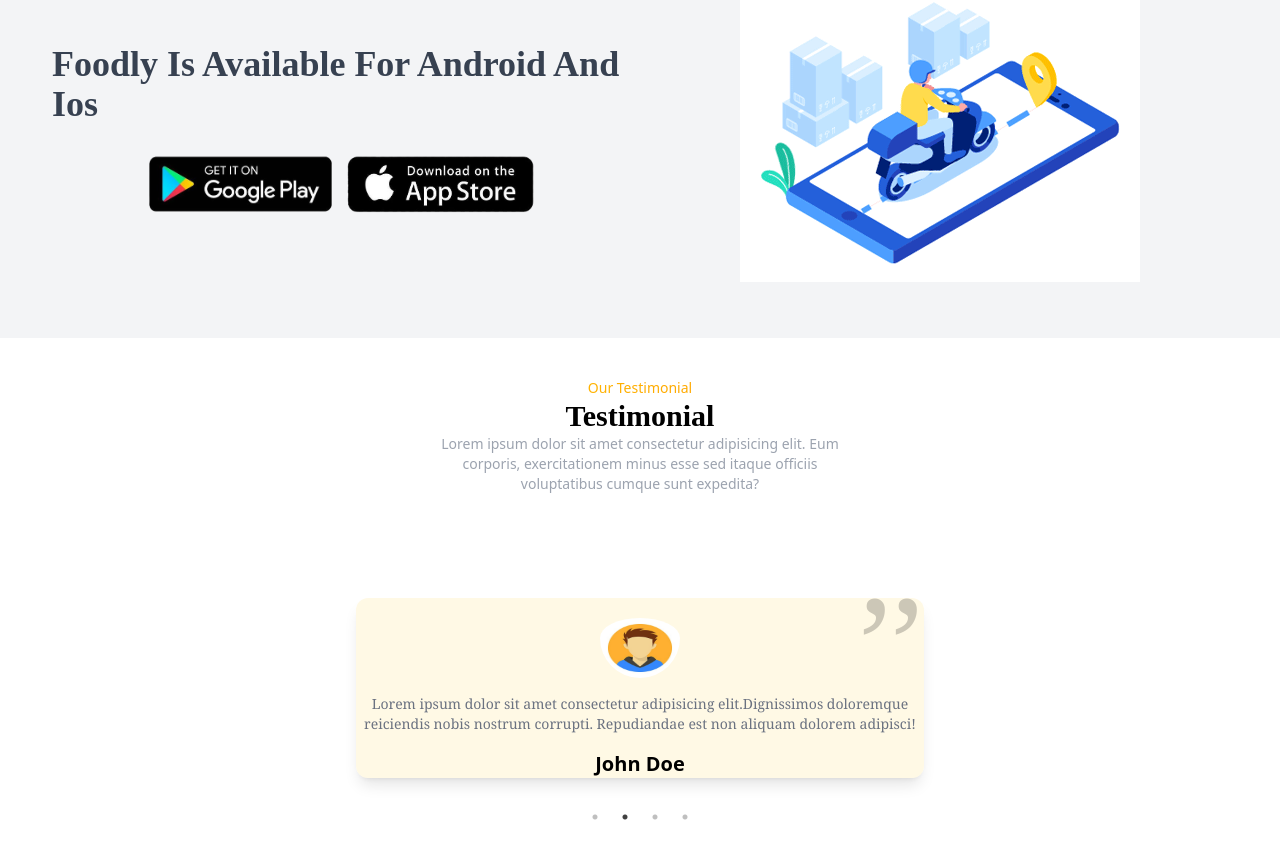
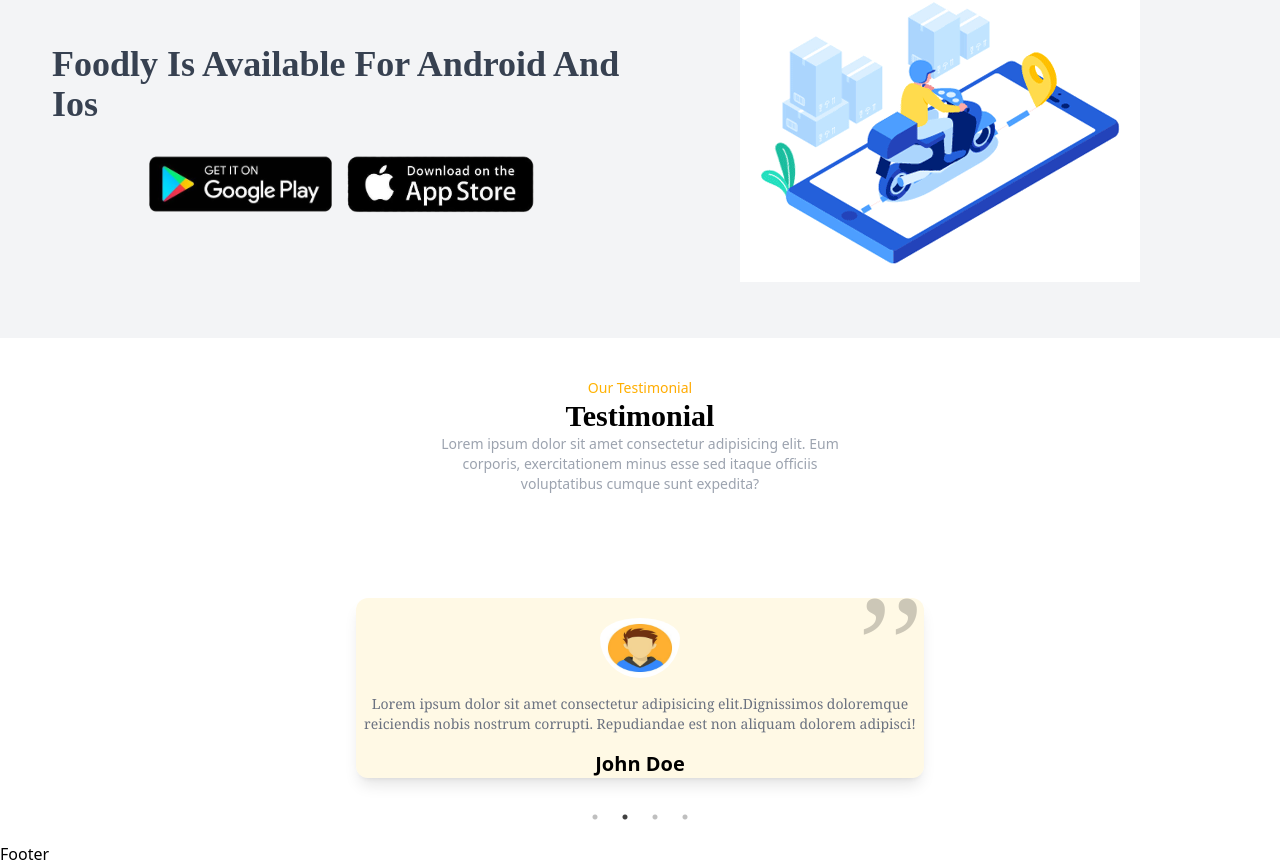
Before and after one commit to dawittamene/zumbara-restaurants, a React (Create React App) app: page / in a window 1280 px wide. Shown: the part 1824-2690 px from the top of the page. Before the commit the page ends 2666 px from the top, so only its background shows below. Built offline with nearby package versions, Linux system fonts and the light colour scheme.

Commit message:
add footer page

```diff
--- /dev/null
+++ b/src/Components/Footer/Footer.jsx
@@ -0,0 +1,9 @@
+import React from 'react'
+
+const Footer = () => {
+  return (
+    <div>Footer</div>
+  )
+}
+
+export default Footer
--- a/src/pages/Home.jsx
+++ b/src/pages/Home.jsx
@@ -4,6 +4,7 @@
 import Banner from '../Components/Banner/Banner'
 import AppStore from '../Components/AppStore/AppStore'
 import Testimonial from '../Components/Testimonial/Testimonial'
+import Footer from '../Components/Footer/Footer'
 
 const Home = () => {
   return (
@@ -13,6 +14,7 @@
       <Banner />
       <AppStore />
       <Testimonial />
+      <Footer/>
     </section>
   )
 }
```
